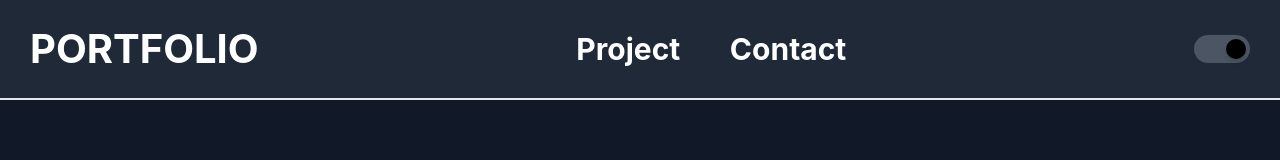
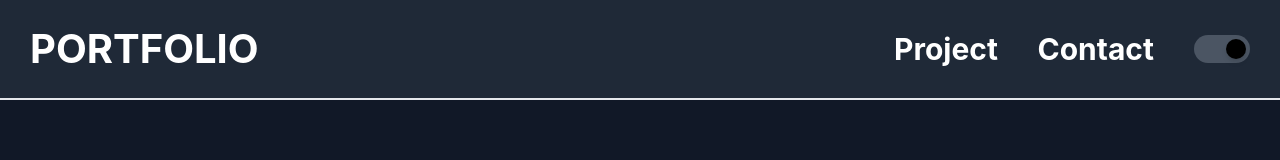
Before and after one commit to sangwon11/portfolio, a React (Create React App) app: page / in a window 1280 px wide. Shown: the top 160 px of the page. Built offline with nearby package versions, Linux system fonts and the light colour scheme.

Commit message:
navlayout

```diff
--- a/src/navbar/NavBar.jsx
+++ b/src/navbar/NavBar.jsx
@@ -10,13 +10,19 @@ const NavBar = () => {
   return (
     <div className={`w-screen h-screen ${darkMode ? 'dark' : ''} transition-colors duration-500`}>
       <div className='w-screen bg-white dark:bg-gray-800 z-10 h-[100px] fixed flex sm:flex-row flex-col justify-between items-center border-solid border-b-2 transition-colors duration-500'>
-        <Link to="about-me" smooth={true} duration={200} className='cursor-pointer z-10 text-[40px] font-bold sm:pl-[30px] pl-[0] text-black dark:text-white transition-colors duration-500'>PORTFOLIO</Link>
-        <div className='flex sm:justify-between justify-around sm:w-[300px] w-[200px] sm:text-[30px] text-[15px] font-bold sm:pr-[30px] pr-[0] text-black dark:text-white transition-colors duration-500'>
-          <Link to="project" smooth={true} duration={200} className="cursor-pointer z-10">Project</Link>
-          <Link to="contact" smooth={true} duration={200} className="cursor-pointer z-10">Contact</Link>
-        </div>
-        <div className='sm:pr-[30px] pr-[0]'>
-        <DarkModeToggle darkMode={darkMode} setDarkMode={setDarkMode} />
+        <Link
+          to="about-me" smooth={true} duration={200}
+          className='cursor-pointer z-10 text-[40px] font-bold sm:pl-[30px] pl-[0] text-black dark:text-white transition-colors duration-500'>
+          PORTFOLIO
+        </Link>
+        <div className='flex sm:flex-row flex-col items-center'>
+          <div className='flex sm:justify-between justify-around sm:w-[300px] w-[200px] sm:text-[30px] text-[15px] font-bold sm:pr-[40px] pr-[0] text-black dark:text-white transition-colors duration-500'>
+            <Link to="project" smooth={true} duration={200} className="cursor-pointer z-10">Project</Link>
+            <Link to="contact" smooth={true} duration={200} className="cursor-pointer z-10">Contact</Link>
+          </div>
+          <div className='sm:pr-[30px] pr-[0]'>
+            <DarkModeToggle darkMode={darkMode} setDarkMode={setDarkMode} />
+          </div>
         </div>
       </div>
       <div className="pt-[100px] bg-white dark:bg-gray-900 dark:text-white min-h-full transition-colors duration-500">
```
